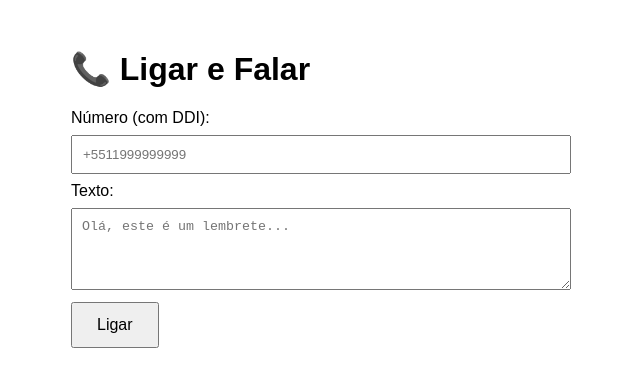
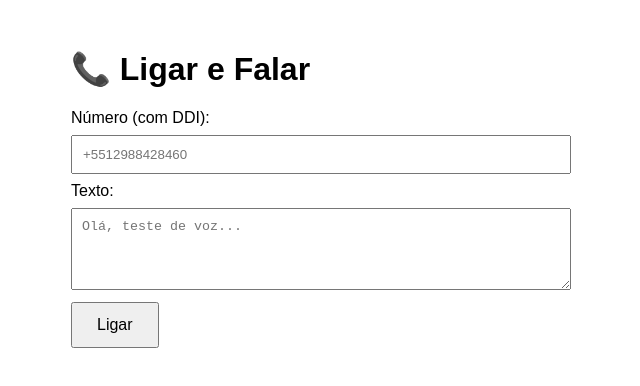
Before and after one commit to pedritohmb18012013-ux/ligadorofc, a website: page index.html in a window 1280 px wide. Shown: the full height of the page, 319-959 px from the left. Drawn offline with Linux system fonts and the light colour scheme.

Commit message:
Update index.html

```diff
--- a/index.html
+++ b/index.html
@@ -14,10 +14,10 @@
   <h1>📞 Ligar e Falar</h1>
 
   <label>Número (com DDI):</label>
-  <input id="numero" type="tel" placeholder="+5511999999999">
+  <input id="numero" type="tel" placeholder="+5512988428460">
 
   <label>Texto:</label>
-  <textarea id="texto" rows="4" placeholder="Olá, este é um lembrete..."></textarea>
+  <textarea id="texto" rows="4" placeholder="Olá, teste de voz..."></textarea>
 
   <button onclick="ligar()">Ligar</button>
   <p id="msg"></p>
```
